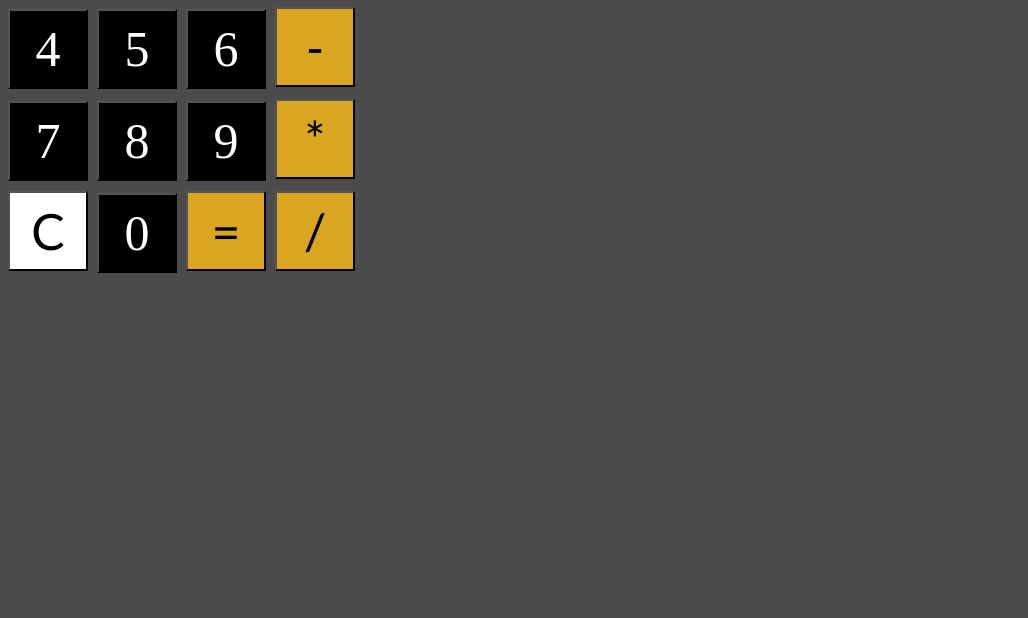
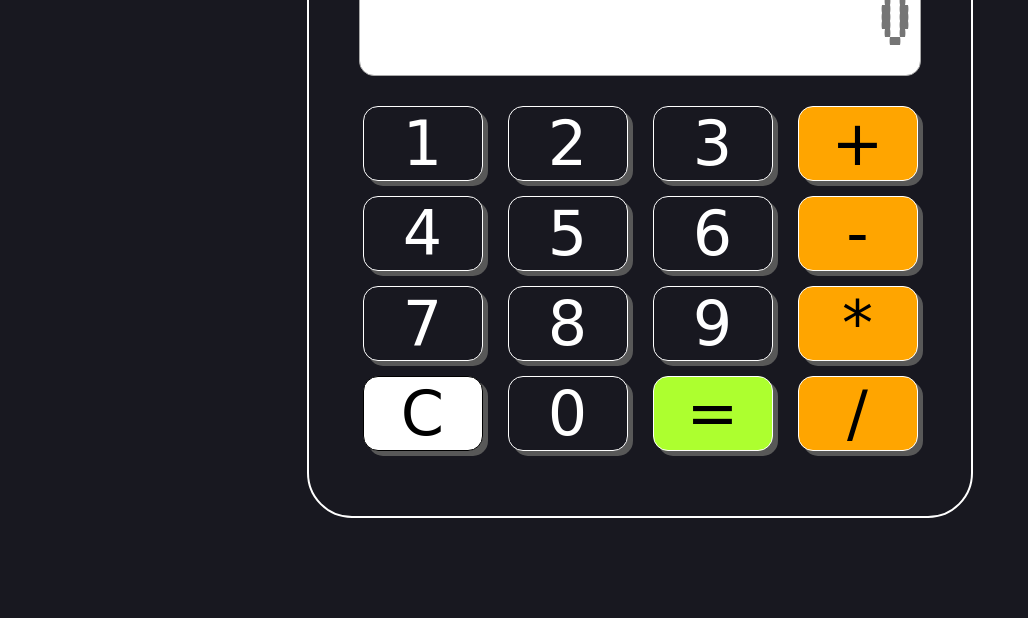
Before and after one commit to HusamJaved/Calculator, a plain HTML site: page index.html in a window 1280 px wide. Shown: the part 274-892 px from the top of the page, without its empty margins (0-1028 px from the left). Before the commit the page ends 800 px from the top, so only its background shows below. Drawn offline with Linux system fonts and the light colour scheme; a web font is replaced by a local one.

Commit message:
Update style.css

```diff
--- a/style.css
+++ b/style.css
@@ -1,47 +1,97 @@
-.class{
+*{
+    margin: 0px;
+    padding: 0px;
+    background-color: rgb(24, 24, 32);
+    font-family: VT323;
+}
+.set{
+    margin: 100px 0px;
     display: flex;
-    border: 50px;
-    box-sizing: border-box;
-    border-style: dotted;
+    justify-content: center;
+}
+.calc{
+    text-align: center;
+    border: 2px solid white;
+    border-radius: 45px;
+    padding: 50px;
     position: relative;
 }
-#outputField{
-    width: 347px;
-    height: 75px;
-    font-size: 70px;
-    text-align: right;
-    font-family: 'Segment7Standard';
-    font-weight: normal;
-    font-style: italic;
-    padding: 10px;
-    background-color: rgba(0, 148, 64, 0.877);
+.calc h1{
+    color: white;
+    width: auto;
+    height: auto;
+    font-size: 40px;
+    font-family: 'Bakbak One', cursive;
+}
+
+.screen{
+    display: flex;
+    justify-content: center;
+    align-items: center;
+    margin: 30px 0px;
+}
+
+#buttonAdd, #buttonSubtract, #buttonMultiply, #buttonDivide{
+    background-color: orange;
+    color: black;
+    border: 1px solid white;
+}
+#buttonEqual{
+    background-color: greenyellow;
+    color: black;
+    border: 1px solid white;
+}
+#buttonAdd:hover, #buttonSubtract:hover, #buttonMultiply:hover, #buttonDivide:hover{
+    background-color: white;
     color: black;
 }
-button{
-    position: relative;
-    width: 80px;
-    height: 80px;
-    font-size: 50px;
-    font-family: 'Segment7Standard';
-    font-weight: normal;
-    margin-top: 10px;
-    margin-right: 5px;
-    text-align:center;
-    background-color: rgb(0, 0, 0);
-    color: white;
-}
-body{
-    background-color: rgb(75, 75, 75);
+#buttonEqual:hover{
+    background-color: white;
+    color: black;
 }
 #buttonClear{
     background-color: white;
     color: black;
 }
-#buttonEqual, #buttonAdd, #buttonMultiply, #buttonSubtract, #buttonDivide {
-    background-color: goldenrod;
-    font-family: 'Trebuchet MS', 'Lucida Sans Unicode', 'Lucida Grande', 'Lucida Sans', Arial, sans-serif;
+#buttonClear:hover{
+    border-style: none;
+}
+.screen input{
+    color: white;
+    font-size: 100px;
+    width: 550px;
+    text-align: right;
+    height: auto;
+    padding: 10px 5px;
+    border-radius: 15px;
+    border: 1px solid darkgray;
+    background-color: white;
     color: black;
 }
-#buttonClear{
-    font-family: 'Trebuchet MS', 'Lucida Sans Unicode', 'Lucida Grande', 'Lucida Sans', Arial, sans-serif;
+.screen input ::placeholder{
+    font-size: 35px;
 }
+.keypad .press{
+    display: flex;
+    justify-content: center;
+    align-items: center;
+    gap: 25px;
+    margin: 15px 0px;
+}
+.keypad .press button{
+    color: white;
+    border: 1px solid;
+    height: auto;
+    width: 120px;
+    font-size: 62px;
+    border-radius: 15px;
+    box-shadow: 5px 5px rgb(88, 88, 88);
+    font-family: 'Bakbak One', cursive;
+}
+.keypad .press button:hover{
+    background-color: white;
+    color: black;
+}
+.keypad .press button:active{
+    box-shadow: 5px 5px rgb(88, 88, 88);
+}
```
